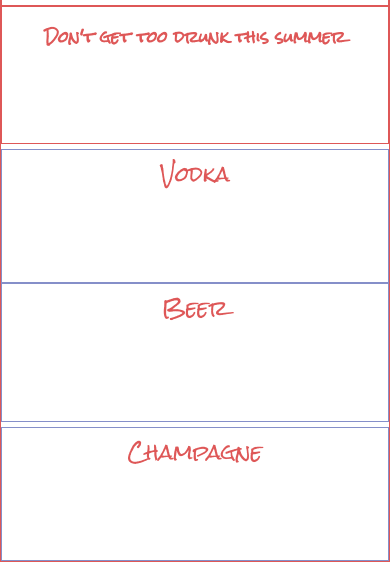
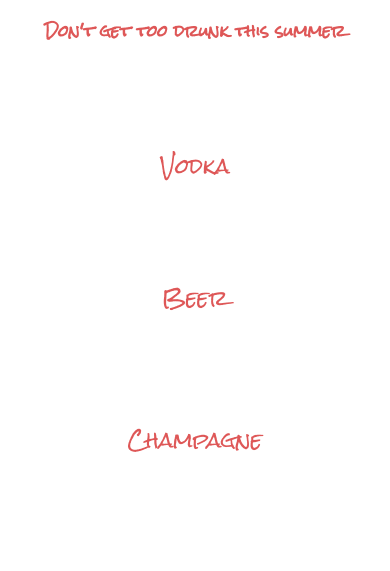
Before and after one commit to DriTos19/DriTos19.github.io, a plain HTML site: page med2/index.html in a window 390 px wide. Shown: the part 273-844 px from the top of the page. Drawn offline with Linux system fonts and the light colour scheme.

Commit message:
Update index.html

```diff
--- a/med2/index.html
+++ b/med2/index.html
@@ -15,10 +15,6 @@
     color: rgb(222, 87, 87);
     margin: 0;
     text-decoration: none;
-  }
-
-  div {
-    border: 1px solid;
   }
 
   .container {  display: grid;
```
